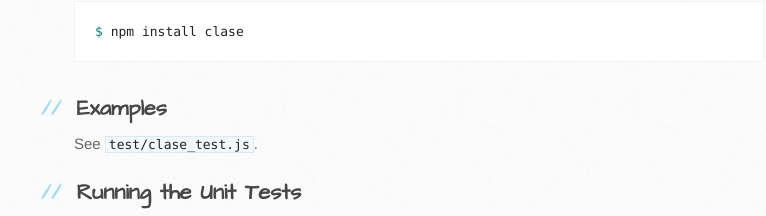
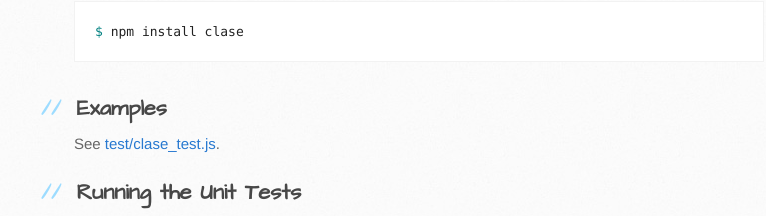
Before and after one commit to dciccale/clase, a plain HTML site: page index.html in a window 1280 px wide. Shown: the part 1020-1236 px from the top of the page, without its empty margins (96-862 px from the left). Drawn offline with Linux system fonts and the light colour scheme.

Commit message:
add link to js test file

```diff
--- a/index.html
+++ b/index.html
@@ -46,7 +46,7 @@ John Resig, and Underscore.js by Jeremy Ashkenas.</p>
 <h2>
 <a name="examples" class="anchor" href="#examples"><span class="octicon octicon-link"></span></a>Examples</h2>
 
-<p>See <code>test/clase_test.js</code>.</p>
+<p>See <a href="https://github.com/dciccale/clase/blob/master/test/clase_test.js">test/clase_test.js</a>.</p>
 
 <h2>
 <a name="running-the-unit-tests" class="anchor" href="#running-the-unit-tests"><span class="octicon octicon-link"></span></a>Running the Unit Tests</h2>
```
